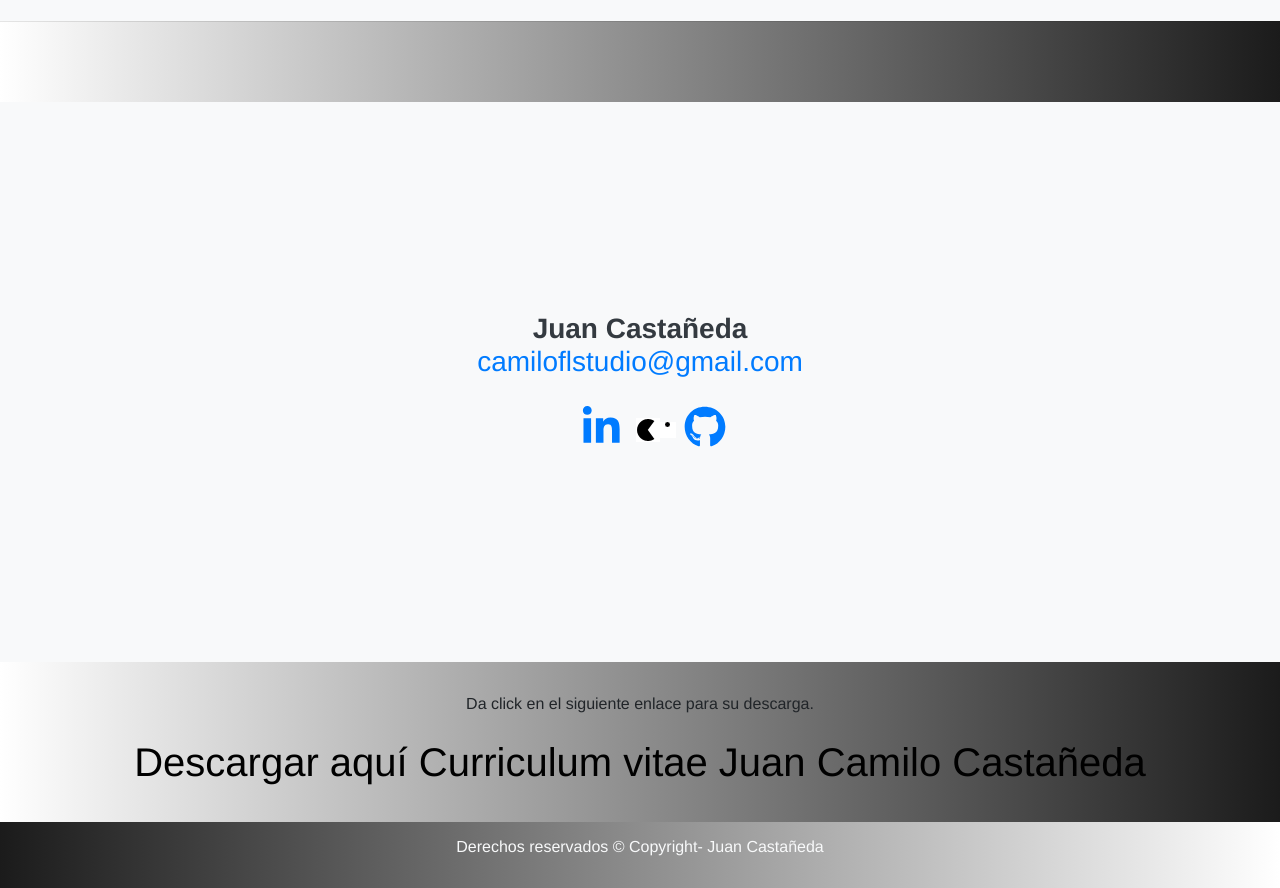
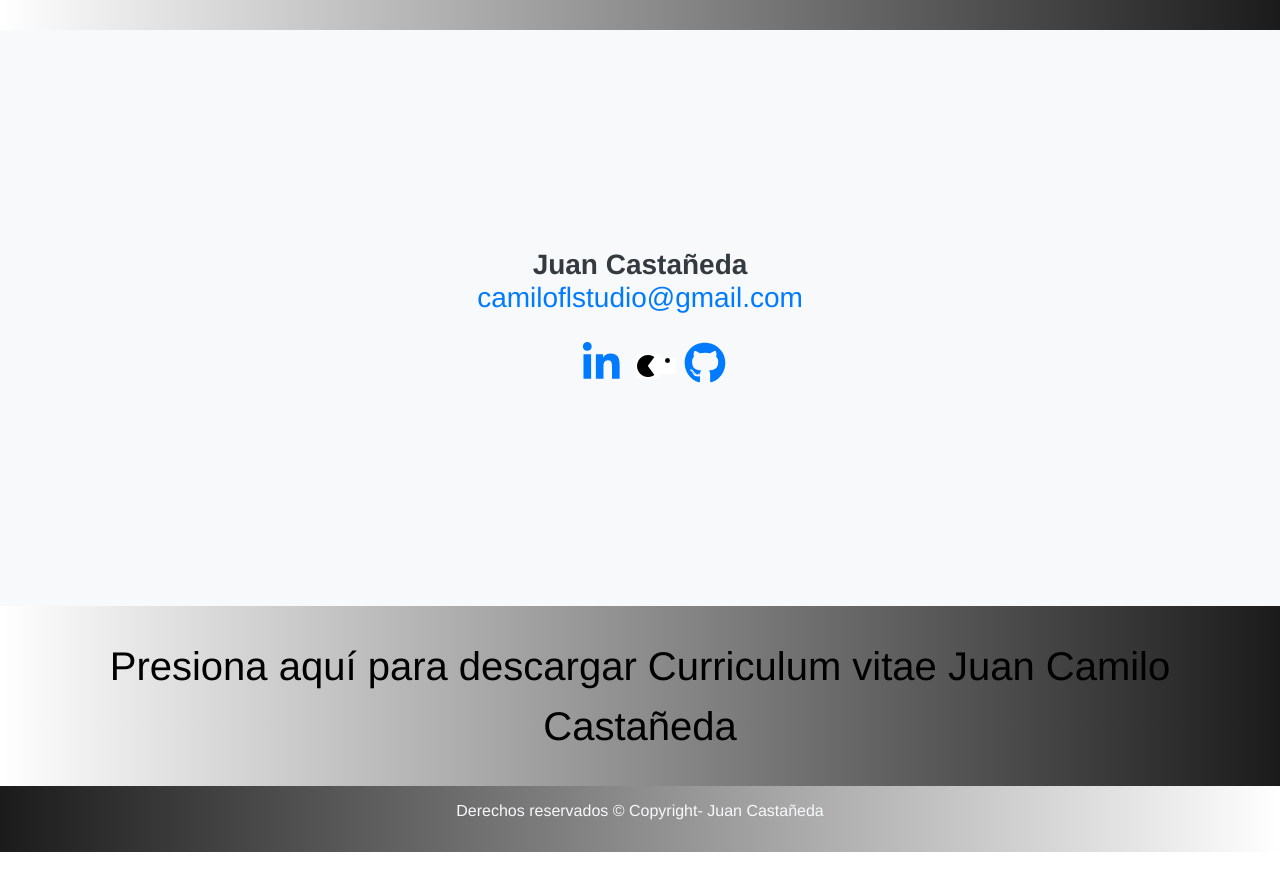
Before and after one commit to Camilo95VP/Personal-portafolio-react, a React app: page / in a window 1280 px wide. Shown: the part 3597-4485 px from the top of the page. After the commit the page ends 4449 px from the top, so only its background shows below. Built offline with nearby package versions, Linux system fonts and the light colour scheme.

Commit message:
Containers

```diff
--- a/src/components/Contact.jsx
+++ b/src/components/Contact.jsx
@@ -3,6 +3,7 @@ import { FontAwesomeIcon } from '@fortawesome/react-fontawesome';
 import { faLinkedinIn, faGithub } from '@fortawesome/free-brands-svg-icons';
 import Eating from '../../src/images/eating.gif';
 import Eat from '../../src/images/eat.gif';
+import "../styles/email.css"
 
 
 
@@ -17,7 +18,7 @@ const Contact = () => (
         <div id="contenedor-padre" className="info-contact col-12 col-md-6 bg-light text-dark h3 d-flex justify-content-center flex-column m-0">
 
             <strong>Juan Castañeda</strong>
-            <a href="/">camiloflstudio@gmail.com</a>
+            <a id="email" href="/">camiloflstudio@gmail.com</a>
             <div className="row icons-contact">
                 <div className="col-1">
                    <a href="https://www.linkedin.com/in/camilo-castro-744b861b2/" rel="noopener noreferrer" target="_blank"><FontAwesomeIcon icon={faLinkedinIn} /></a>
--- a/src/components/Curriculum.jsx
+++ b/src/components/Curriculum.jsx
@@ -10,9 +10,11 @@ const Cv=()=>{
 
 
             <div id="Container-pdf">
-                <p>Da click en el siguiente enlace para su descarga.</p>
-                <a className='links-Cv' href={Curriculum} download="Curriculum_Academia_Geek_Desarrollo.pdf">
-                <FontAwesomeIcon className='iconos'/>Descargar aquí Curriculum vitae Juan Camilo Castañeda</a>
+
+
+
+                <a id="curriculum" className='links-Cv' href={Curriculum} download="Curriculum_Academia_Geek_Desarrollo.pdf">
+                <FontAwesomeIcon className='iconos'/>Presiona aquí para descargar Curriculum vitae Juan Camilo Castañeda</a>
             </div>
 
 
--- a/src/index.js
+++ b/src/index.js
@@ -2,7 +2,6 @@ import React from 'react';
 import ReactDOM from 'react-dom';
 import App from './pages/App';
 import 'bootstrap/dist/css/bootstrap.min.css';
-import 'bootstrap/dist/js/bootstrap.bundle.min';
 import './styles/Index.css';
 
 
--- a/src/styles/Content.css
+++ b/src/styles/Content.css
@@ -32,7 +32,7 @@
 }
 
 .margin-contact{
-    height: 70vh;
+    height: 72vh;
 }
 
 .card-body{
@@ -64,7 +64,7 @@
 }
 
 .line-hr{
-    height: 10vh;
+    height: 7vh;
     background: linear-gradient(to left,#1b1b1b, #ffffff);
 
 }
@@ -661,11 +661,12 @@ svg{
     }
 
     #padre{
-        height: 95vh;
+        height: 96.7vh;
+
     }
 
     #about-container{
-        height: 92vh;
+        height: 93.8vh;
     }
 
 }
--- a/src/styles/Curriculum.css
+++ b/src/styles/Curriculum.css
@@ -19,4 +19,9 @@
 .links-Cv{
     color: black;
     font-size: 40px;
+    text-decoration: none;
 }
+
+#curriculum{
+    text-decoration: none;
+}
--- /dev/null
+++ b/src/styles/email.css
@@ -0,0 +1,3 @@
+#email{
+    text-decoration: none;
+}
```
